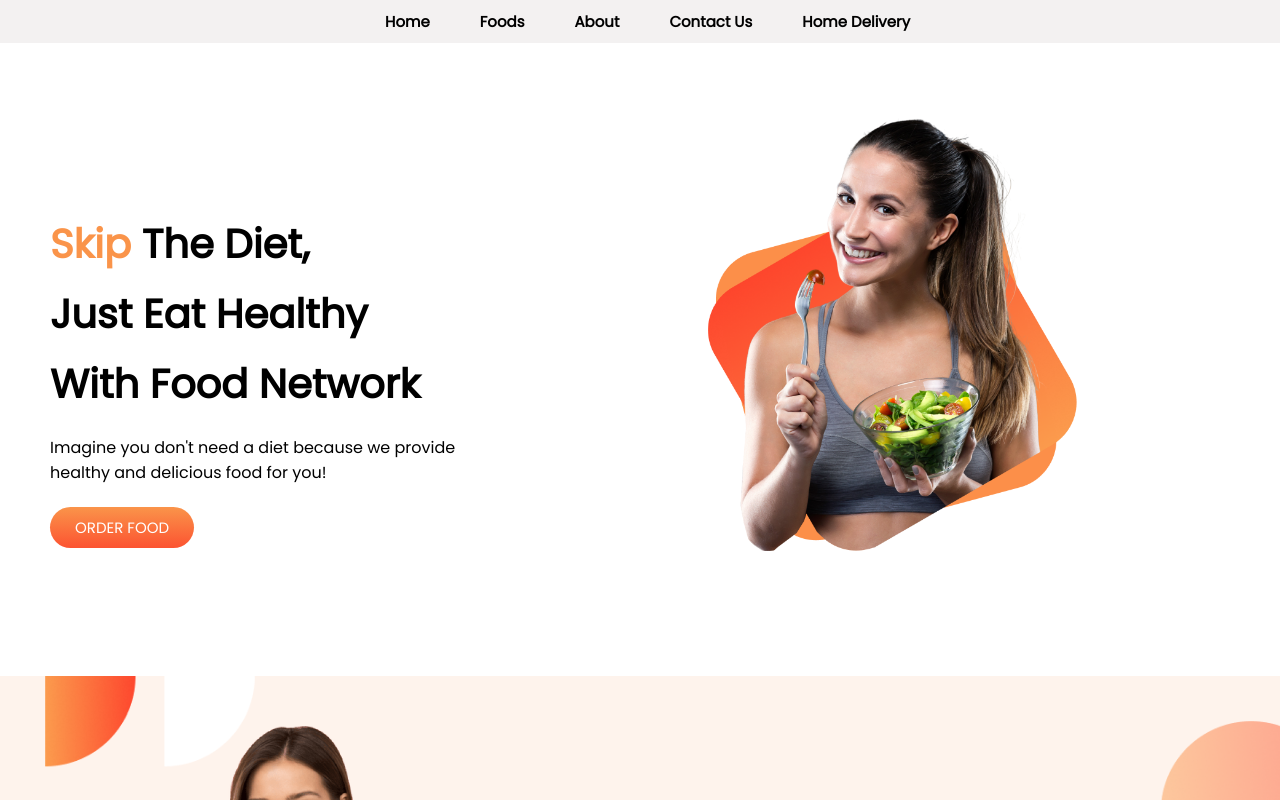
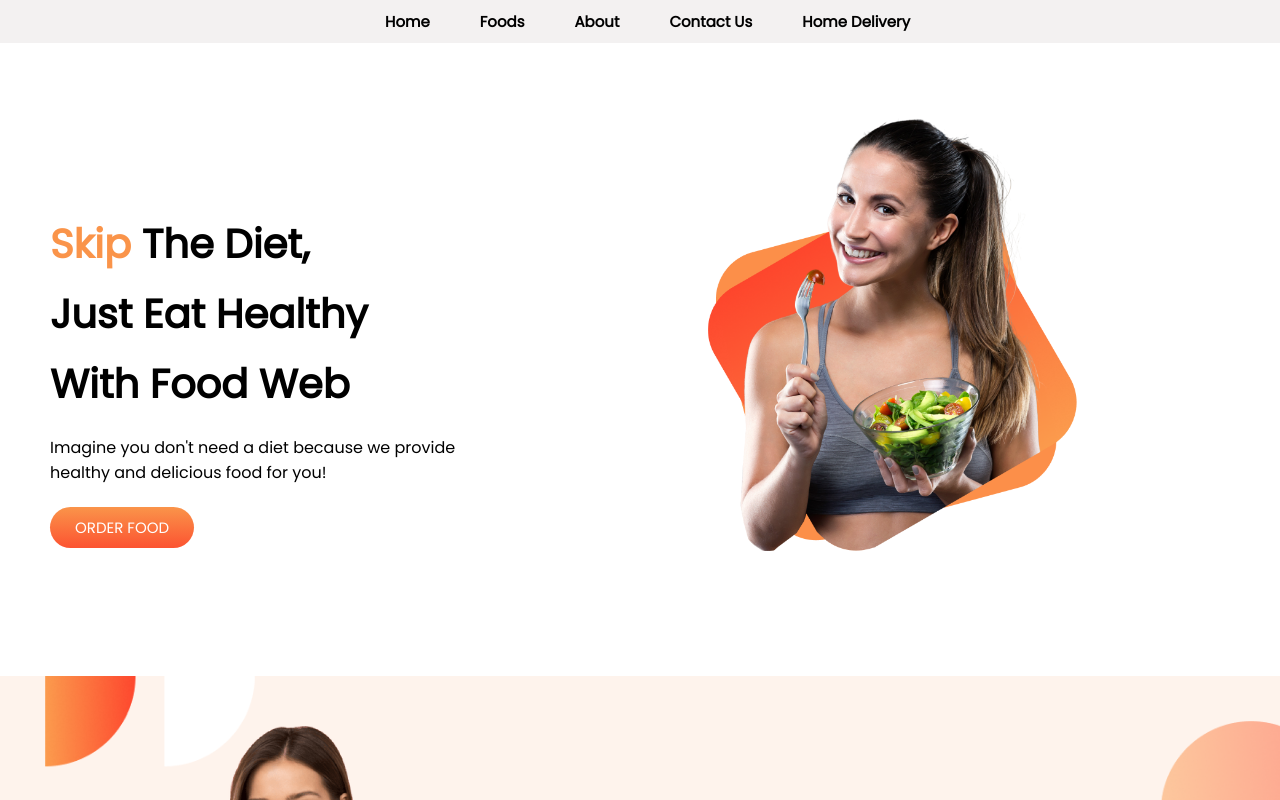
Before and after one commit to m2developershub/food-web, a plain HTML site: page index.html in a window 1280 px wide. Shown: the top 800 px of the page. Drawn offline with Linux system fonts and the light colour scheme.

Commit message:
h1 update

```diff
--- a/index.html
+++ b/index.html
@@ -33,7 +33,7 @@
       <div class="section-one-div section-one-div-h">
         <h1><span>Skip</span> The Diet,</h1>
         <h1>Just Eat Healthy</h1>
-        <h1>With Food Network</h1>
+        <h1>With Food Web</h1>
         <p>
           Imagine you don't need a diet because we provide healthy and delicious
           food for you!
```
